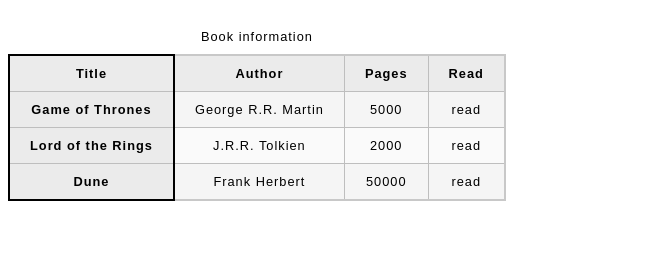
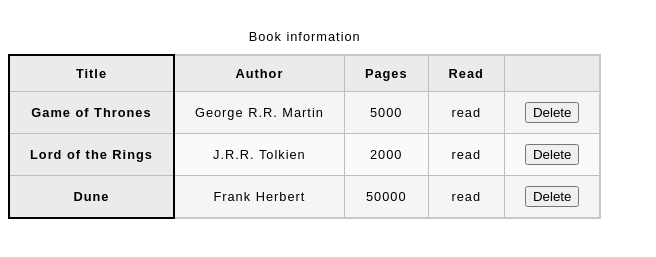
Before and after one commit to zancorin/library, a plain HTML site: page index.html in a window 1280 px wide. Shown: the part 61-318 px from the top of the page, without its empty margins (0-656 px from the left). Drawn offline with Linux system fonts and the light colour scheme.

Commit message:
Add extra table col, delete buttons with book info

```diff
--- a/index.html
+++ b/index.html
@@ -20,8 +20,9 @@
                 <tr>
                     <th scope="col">Title</th>
                     <th scope="col">Author</th>
-                    <th scope="pages">Pages</th>
+                    <th scope="col">Pages</th>
                     <th scope="col">Read</th>
+                    <th scope="col"></th>
                 </tr>
             </thead>
             <tbody>
--- a/script.js
+++ b/script.js
@@ -37,15 +37,9 @@ function displayBooks () {
         const tdAuthor = document.createElement("td");
         const tdPages = document.createElement("td");
         const tdRead = document.createElement("td");
+        const tdBtn = document.createElement("td");
+        const btn = document.createElement("button");
 
-        /*
-        th.setAttribute("scope", "row");
-        tbody.appendChild(tr);
-        tr.appendChild(th);
-        th.textContent = "title";
-        tr.appendChild(td);
-        td.textContent = "gsgsg";
-        */
        tbody.appendChild(tr);
        tr.appendChild(thTitle);//, tdAuthor, tdPages, tdRead);
        thTitle.setAttribute("scope", "row");
@@ -56,6 +50,10 @@ function displayBooks () {
        tdAuthor.textContent = book.author;
        tdPages.textContent = book.pages;
        tdRead.textContent = book.read;
+       tr.appendChild(tdBtn);
+       btn.textContent = "Delete";
+       tdBtn.appendChild(btn);
+     //  btn.style("text-align", "center");
     });
 }
 displayBooks();
```
